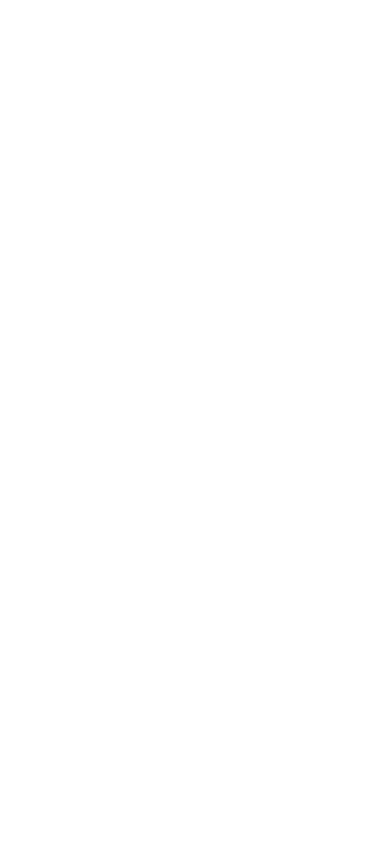
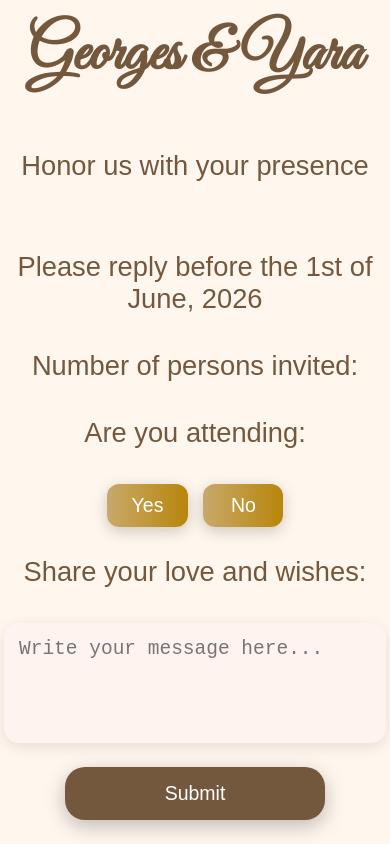
Before and after one commit to yarahabib80/wedding3, a plain HTML site: page index.html in a window 390 px wide. Drawn offline with Linux system fonts and the light colour scheme.

Commit message:
Update index.html

```diff
--- a/index.html
+++ b/index.html
@@ -1,3 +1,146 @@
+<!DOCTYPE html>
+<html lang="fr">
+<head>
+<meta charset="UTF-8">
+<title>Mariage Georges & Yara</title>
+<!-- Google Fonts: Great Vibes for names -->
+<link href="https://fonts.googleapis.com/css2?family=Great+Vibes&display=swap" rel="stylesheet">
+<style>
+/* Full screen layout */
+html, body {
+  margin: 0;
+  padding: 0;
+  height: 100%;
+  width: 100%;
+  background-color: #fff7ee;
+  display: flex;
+  justify-content: center;
+  align-items: center;
+  font-family: Arial, sans-serif;
+  text-align: center;
+  overflow: hidden;
+}
+
+/* Container fills entire viewport */
+.container {
+  height: 100vh;
+  width: 95%;
+  display: flex;
+  flex-direction: column;
+  justify-content: space-evenly; /* evenly space content */
+  align-items: center;
+  padding: 5px;
+}
+
+/* Names in calligraphy */
+h1 {
+  font-family: 'Great Vibes', cursive;
+  font-size: 14vw;
+  color: #74583e;
+  margin: 0;
+  line-height: 1;
+}
+
+/* Instruction & personalized texts */
+#message, #guest-name, #num-guests,
+p.instruction {
+  font-size: 6vw;
+  color: #74583e;
+  margin: 5px 0;
+  line-height: 1.2;
+}
+
+/* RSVP buttons container */
+div.rsvp-buttons {
+  display: flex;
+  justify-content: center;
+  gap: 15px;
+  margin-top: 5px; /* closer to question */
+}
+
+/* Yes / No buttons */
+button.confirm, button.decline {
+  font-size: 4vw;
+  padding: 10px 25px;
+  border-radius: 12px;
+  border: none;
+  cursor: pointer;
+  width: auto;
+  min-width: 80px;
+  max-width: 120px;
+  box-shadow: 0 4px 15px rgba(0,0,0,0.2);
+  transition: all 0.2s ease;
+  background: linear-gradient(90deg, #c8a96a, #b8860b);
+  color: white;
+}
+button.confirm:hover, button.decline:hover { transform: scale(1.05); }
+
+/* Love message textarea */
+textarea {
+  width: 90%;
+  max-width: 400px;
+  height: 120px;
+  padding: 15px;
+  font-size: 5vw;
+  border-radius: 15px;
+  border: none;
+  background-color: #fff3f0;
+  box-shadow: 0 4px 15px rgba(0,0,0,0.1);
+  resize: none;
+  margin-top: 5px;
+}
+
+/* Submit button */
+button#submit {
+  font-size: 5vw;
+  padding: 15px 40px;
+  border-radius: 20px;
+  border: none;
+  cursor: pointer;
+  width: 70%;
+  max-width: 300px;
+  color: white;
+  background: #74583e;
+  box-shadow: 0 6px 20px rgba(0,0,0,0.25);
+  transition: all 0.3s ease;
+}
+button#submit:hover {
+  transform: scale(1.05);
+  background: #5c4631;
+}
+
+/* Responsive tweaks */
+@media (max-width: 480px) {
+  h1 { font-size: 16vw; }
+  #message, #guest-name, #num-guests, p.instruction { font-size: 7vw; }
+  button.confirm, button.decline, button#submit { font-size: 5vw; }
+  textarea { font-size: 5vw; height: 90px; width: 95%; }
+}
+</style>
+</head>
+<body>
+
+<div class="container">
+  <h1>Georges & Yara</h1>
+  <div id="message"></div>
+
+  <p class="instruction">Honor us with your presence</p>
+  <p id="guest-name"></p>
+  <p class="instruction">Please reply before the 1st of June, 2026</p>
+  <p class="instruction">Number of persons invited: <span id="num-guests"></span></p>
+
+  <p class="instruction">Are you attending:</p>
+  <div class="rsvp-buttons">
+    <button class="confirm" onclick="selectAttendance(true)">Yes</button>
+    <button class="decline" onclick="selectAttendance(false)">No</button>
+  </div>
+
+  <p class="instruction">Share your love and wishes:</p>
+  <textarea id="love-message" placeholder="Write your message here..."></textarea>
+
+  <button id="submit" onclick="submitForm()">Submit</button>
+</div>
+
 <script>
 // URL parameters
 const params = new URLSearchParams(window.location.search);
@@ -15,14 +158,13 @@ if(name && guests){
 let attending = null;
 function selectAttendance(choice){
   attending = choice;
-  // No alerts needed; selection will be submitted later
-  // Optional: highlight selected button
+  // Highlight selected button
   const buttons = document.querySelectorAll('.rsvp-buttons button');
   buttons.forEach(btn => btn.style.opacity = '0.6'); // dim all
   if(choice){
-    document.querySelector('button.confirm').style.opacity = '1'; // highlight Yes
+    document.querySelector('button.confirm').style.opacity = '1';
   } else {
-    document.querySelector('button.decline').style.opacity = '1'; // highlight No
+    document.querySelector('button.decline').style.opacity = '1';
   }
 }
 
@@ -41,3 +183,6 @@ function submitForm(){
   // Future: connect to Google Sheets / WhatsApp / Email
 }
 </script>
+
+</body>
+</html>
```
